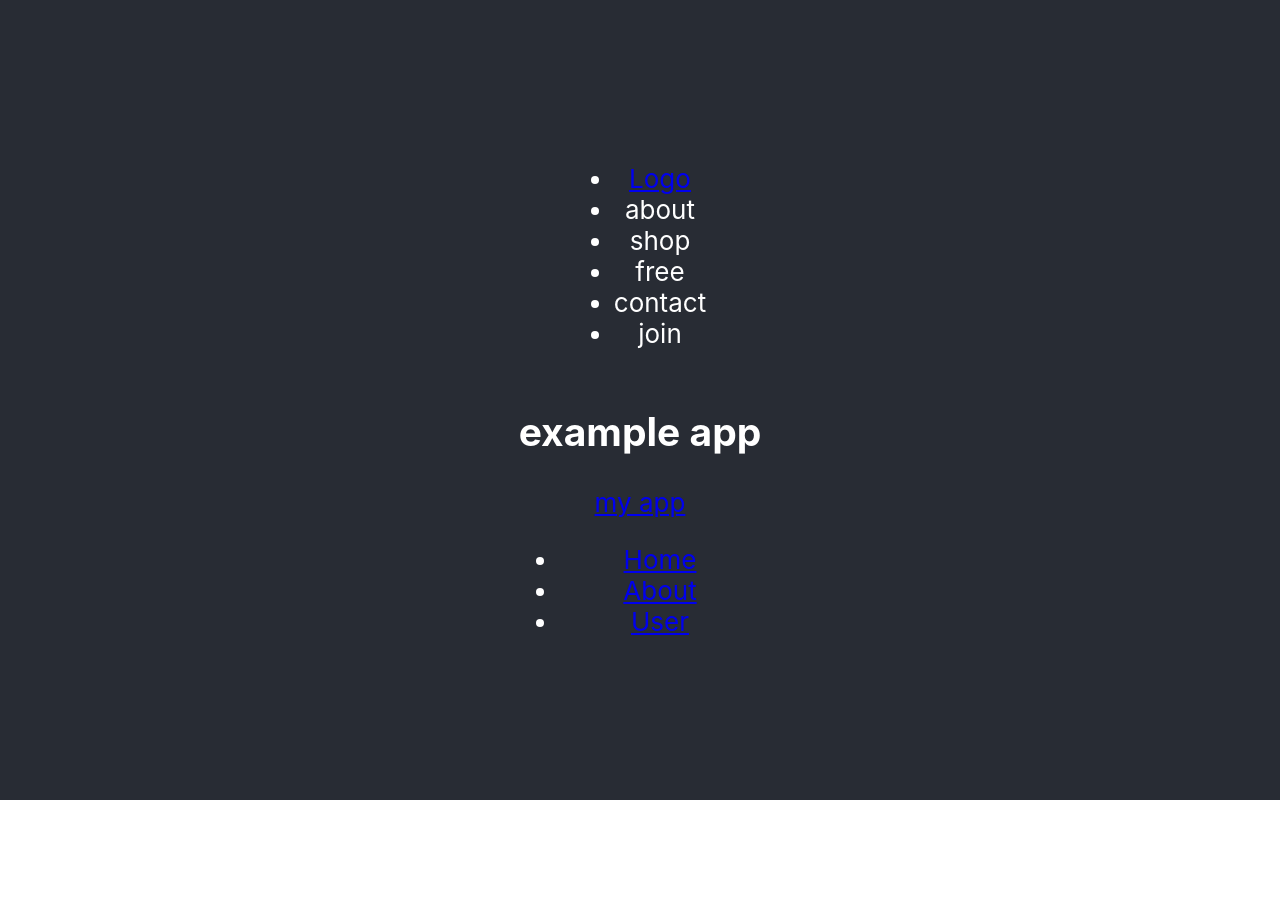
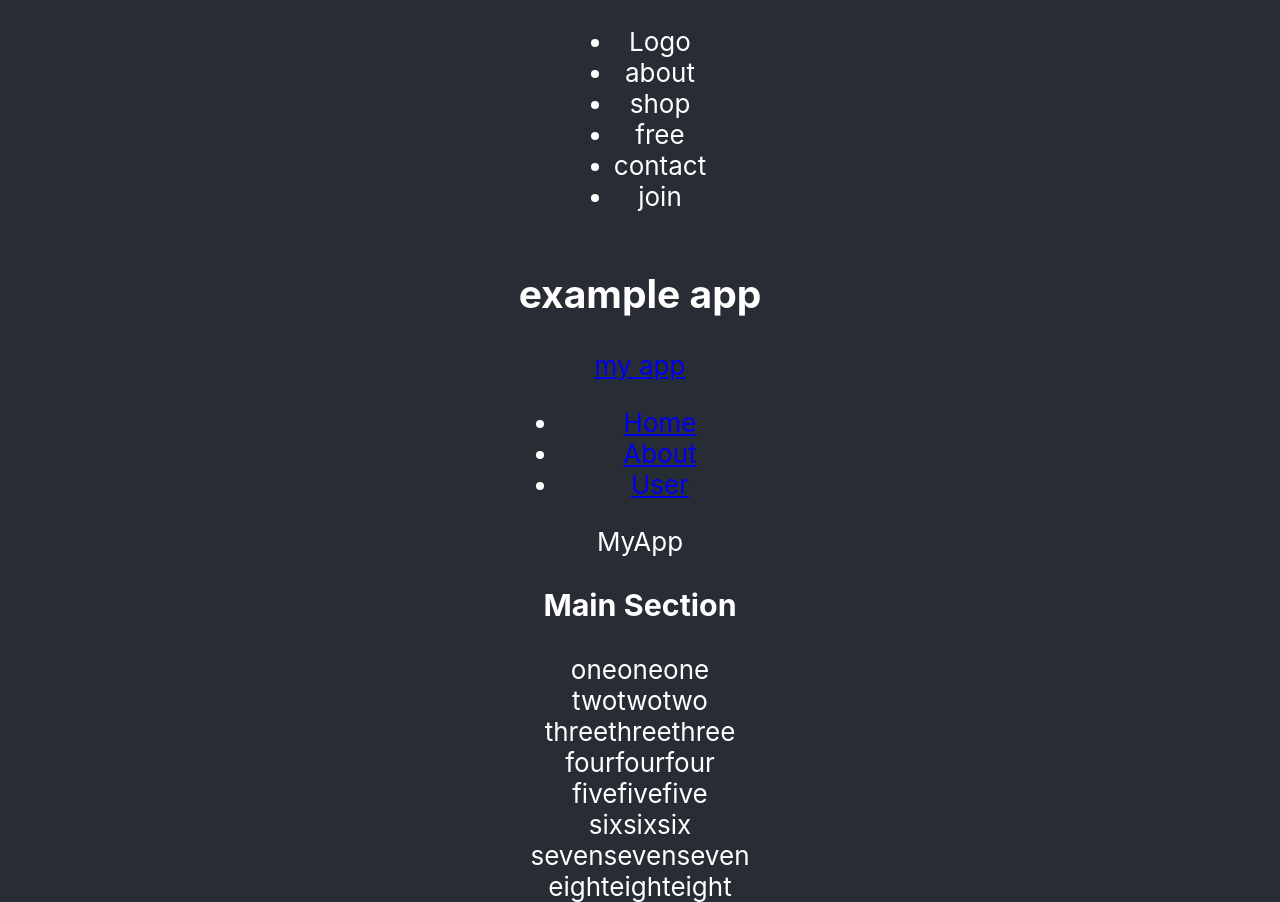
Before and after one commit to monikateslak/myExapmleApp, a React (Create React App) app: page /myapp in a window 1280 px wide. Before the commit the page ends 800 px from the top, so only its background shows below. Built offline with nearby package versions, Linux system fonts and the light colour scheme.

Commit message:
add main section container

```diff
--- a/src/App.js
+++ b/src/App.js
@@ -4,10 +4,12 @@ import './App.css'
 import { BrowserRouter as Router, Routes, Route } from 'react-router-dom'
 import Navigation from './Navigation'
 import Header from './Header'
+import MainSection from './Main'
 
 const Home = () => <div>Home</div>
 const About = () => <div>About</div>
 const User = () => <div>User</div>
+const MyApp = () => <div>MyApp</div>
 
 function App() {
   return (
@@ -20,9 +22,11 @@ function App() {
             <Routes>
               <Route path="/" element={<Home></Home>}></Route>
               <Route path="/about" element={<About></About>}></Route>
-              <Route path="user" element={<User></User>}></Route>
+              <Route path="/user" element={<User></User>}></Route>
+              <Route path="/myapp" element={<MyApp></MyApp>}></Route>
             </Routes>
           </Router>
+          <MainSection></MainSection>
         </main>
       </header>
     </div>
--- /dev/null
+++ b/src/Main.js
@@ -0,0 +1,22 @@
+import React from 'react'
+
+function MainSection() {
+  return (
+    <>
+    <div className='wrapper'></div>
+      <h3>Main Section</h3>
+      <div className="container">
+        <div className="one">oneoneone</div>
+        <div className="two">twotwotwo</div>
+        <div className="three">threethreethree</div>
+        <div className="four">fourfourfour</div>
+        <div className="five">fivefivefive</div>
+        <div className="six">sixsixsix</div>
+        <div className="seven">sevensevenseven</div>
+        <div className="eight">eighteighteight</div>
+      </div>
+    </>
+  )
+}
+
+export default MainSection
--- a/src/Navigation.js
+++ b/src/Navigation.js
@@ -1,15 +1,11 @@
 import React from 'react'
-import { BrowserRouter as Router, Link } from 'react-router-dom'
 
 function Navigation() {
   return (
     <div className="navigation">
-      <Router>
       <nav>
         <ul>
-            <li>
-              <Link to="/logo">Logo</Link>
-            </li>
+          <li>Logo</li>
           <li>about</li>
           <li>shop</li>
           <li>free</li>
@@ -17,7 +13,6 @@ function Navigation() {
           <li>join</li>
         </ul>
       </nav>
-      </Router>
     </div>
   )
 }
```
Lines whose indentation alone changed are shown as unchanged.
